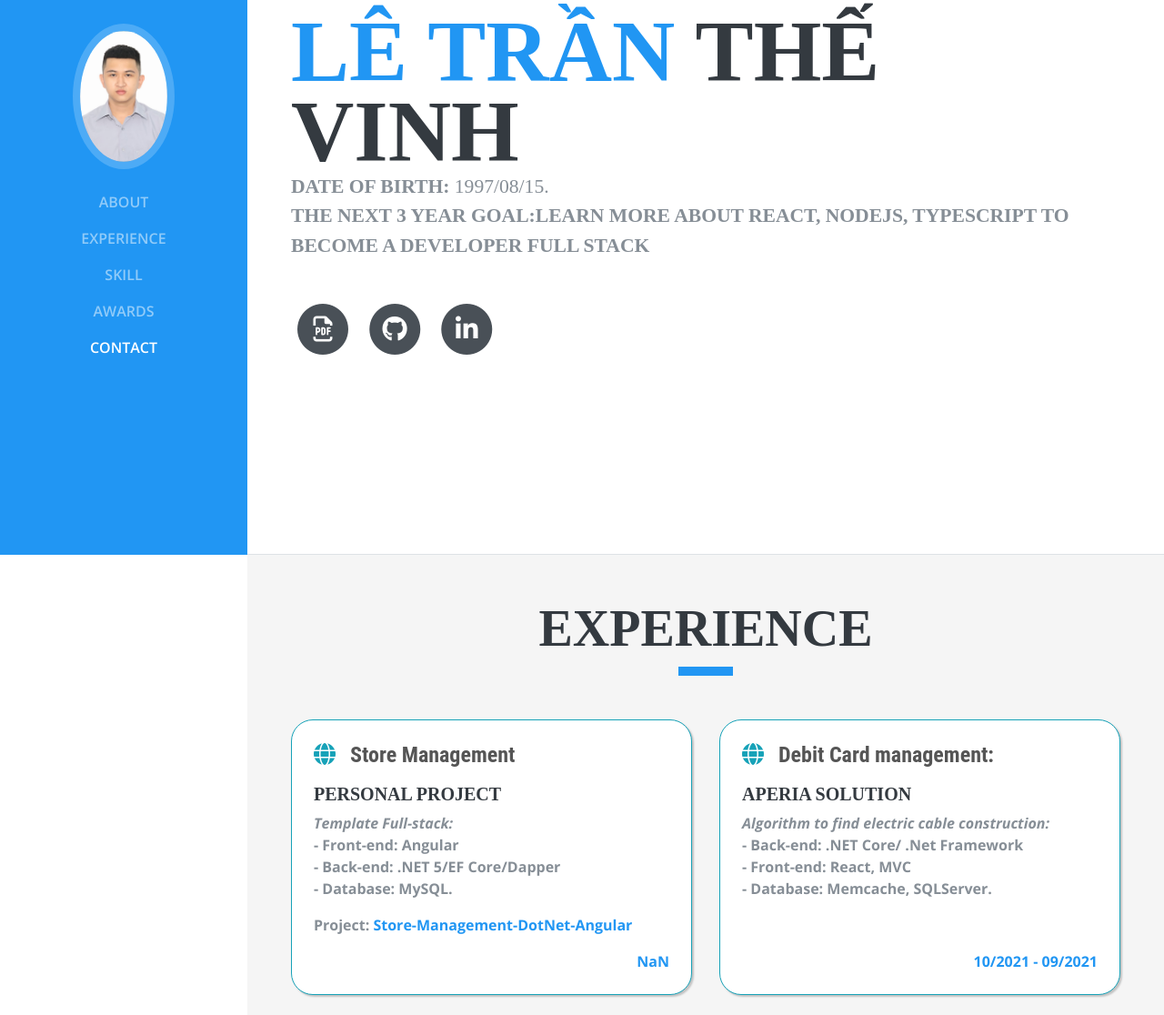
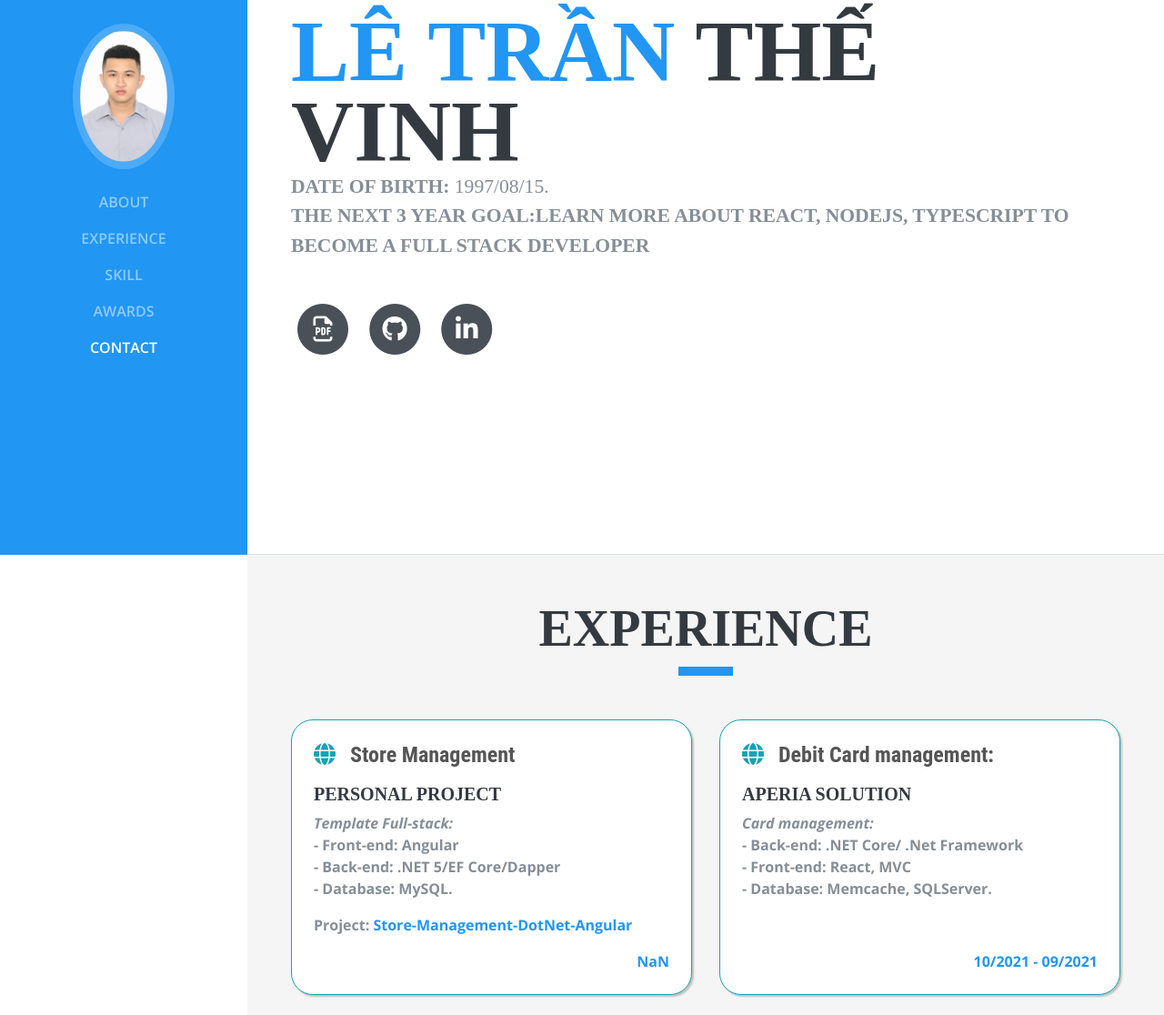
Before and after one commit to MaxV-LTTVinh/CV, a plain HTML site: page index.html in a window 1280 px wide. Shown: the part 190-1306 px from the top of the page at 91% size. Drawn offline with nearby package versions, Linux system fonts and the light colour scheme; a web font is replaced by a local one.

Commit message:
update cv

```diff
--- a/index.html
+++ b/index.html
@@ -140,7 +140,7 @@ License URL: https://creativecommons.org/licenses/by/4.0/
                     <!-- <b>Nơi làm việc ưa thích:</b> TP. Hồ Chí Minh <br> -->
                     <!-- <b>Vị trí mong muốn:</b> Lập trình viên Back-End (ASP.NET/C#) <br>
                     <b>Cấp bậc:</b> Junior <br> -->
-                    <b>THE NEXT 3 YEAR GOAL:Learn more about React, NodeJS, Typescript to Become A Developer Full Stack
+                    <b>THE NEXT 3 YEAR GOAL:Learn more about React, NodeJS, Typescript to Become A Full Stack Developer
                         </p>
                 </div>
                 <p class="mb-5">
@@ -207,7 +207,7 @@ License URL: https://creativecommons.org/licenses/by/4.0/
                         <div class=" resume-content" style="height: calc(100% - 24px);">
                             <h4 class="mb-3"><i class="fa fa-globe mr-3 text-info"></i>Debit Card management: </h4>
                             <h5>Aperia Solution</h5>
-                            <p><i>Algorithm to find electric cable construction: </i><br>
+                            <p><i>Card management: </i><br>
                                 - Back-end: .NET Core/ .Net Framework<br>
                                 - Front-end: React, MVC<br>
                                 - Database: Memcache, SQLServer.<br>
```
